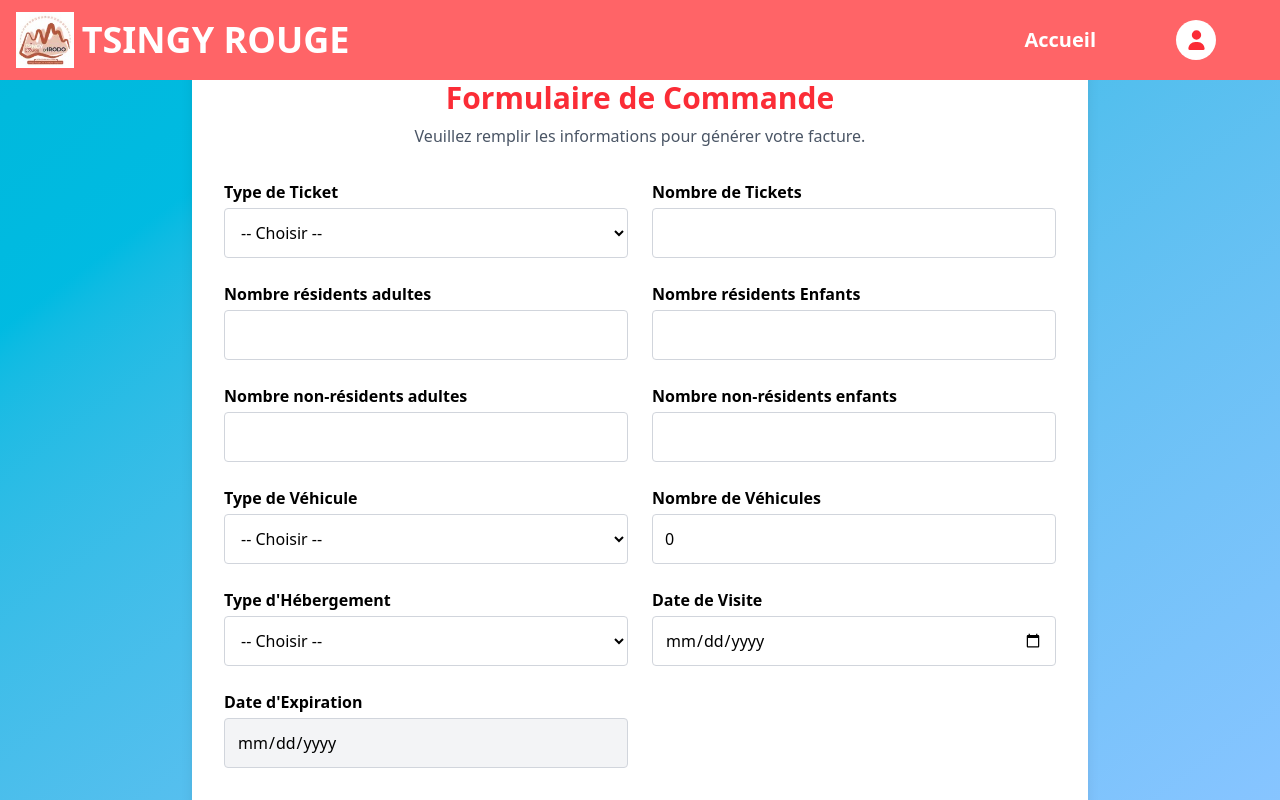
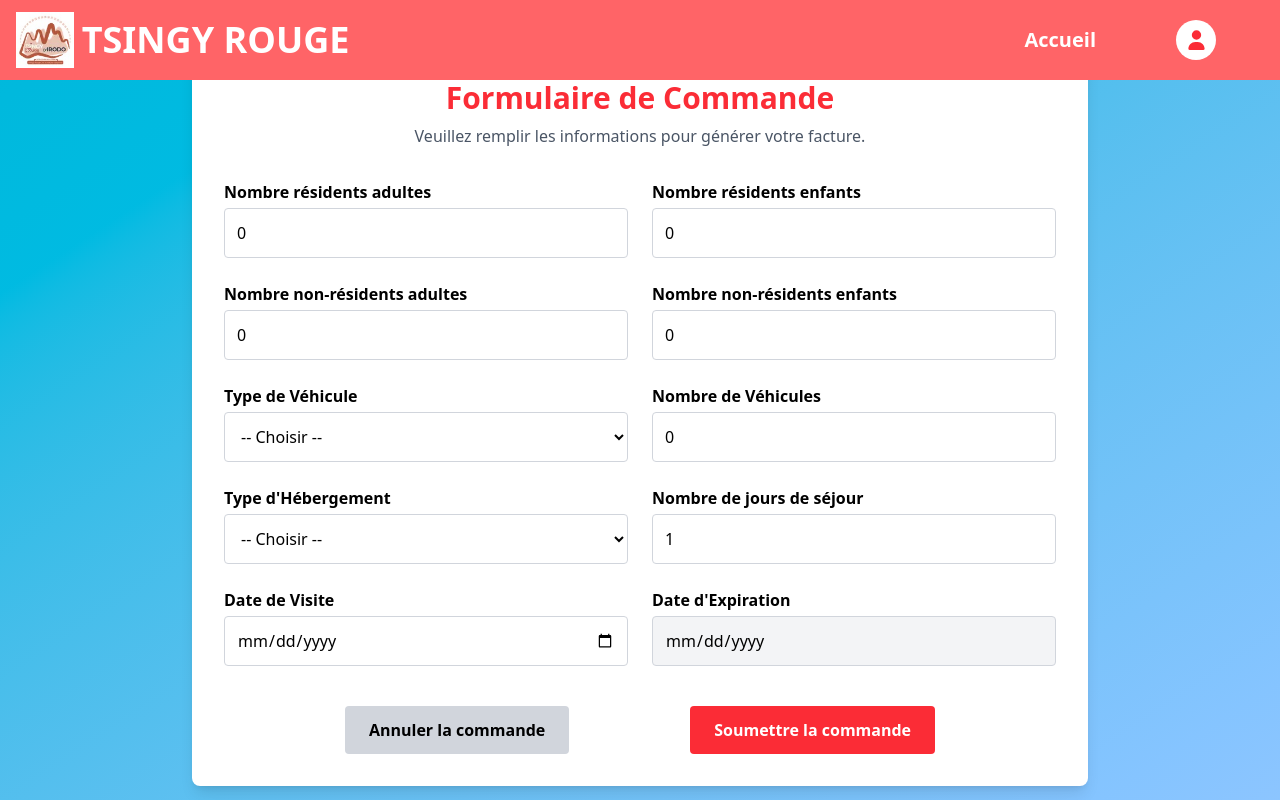
Before and after one commit to clevino512/red-tsingy, a React (Vite) app: page /valider-commandes in a window 1280 px wide. Shown: the top 800 px of the page. Built offline with nearby package versions, Linux system fonts and the light colour scheme.

Commit message:
Last commit

```diff
--- a/src/api/config.js
+++ b/src/api/config.js
@@ -1,2 +1,2 @@
-export const API_BASE_URL = "http://127.0.0.1:8000/api";
+export const API_BASE_URL = "http://localhost:8000/api";
 // export const API_BASE_URL = "http://redtsingy.msi2025a.net/api";
--- a/src/components/users/offres/EnvoyerCommandes.jsx
+++ b/src/components/users/offres/EnvoyerCommandes.jsx
@@ -7,18 +7,19 @@ export default function ValiderCommande({ data, onClose }) {
   const handleConfirm = async () => {
     try {
       const token = localStorage.getItem("token");
-      await axios.post(`${API_BASE_URL}/commande`, data, {
+      await axios.post(`${API_BASE_URL}/commande-tickets`,{ },
+        {
         headers: {
           Authorization: `Bearer ${token}`,
           Accept: "application/json",
         },
       });
-
+      console.log(data)
       alert("✅ Commande validée et envoyée !");
       onClose();
     } catch (error) {
       console.error("Erreur lors de la validation :", error);
-      alert("❌ Erreur lors de la validation de la commande");
+      alert(" Erreur lors de la validation de la commande");
     }
   };
 
--- a/src/components/users/offres/ValiderCommandes.jsx
+++ b/src/components/users/offres/ValiderCommandes.jsx
@@ -1,16 +1,16 @@
 import { useState, useEffect } from "react";
 import EnvoyerCommandes from "./EnvoyerCommandes";
-import {API_BASE_URL} from '../../../api/config'
+import { API_BASE_URL } from "../../../api/config";
 import axios from "axios";
 import NProgress from "nprogress";
 import "nprogress/nprogress.css";
 
 export default function Commande() {
   const [formData, setFormData] = useState({
-    number_resident_adulte: "",
-    number_non_resident_adulte: "",
-    number_resident_enfant:"",
-    number_non_resident_enfant:"",
+    number_resident_adulte: 0,
+    number_non_resident_adulte: 0,
+    number_resident_enfant: 0,
+    number_non_resident_enfant: 0,
     vehicule: "",
     vehiculeCount: 0,
     hebergement: "",
@@ -21,37 +21,38 @@ export default function Commande() {
   });
 
   const [popupVisible, setPopupVisible] = useState(false);
-  const [copiedData, setCopiedData] = useState(null); // ✅ données copiées
-const [test, setTest] = useState(null);
-useEffect(() => {
-    const fetchData = async () => {
-      const token = localStorage.getItem("token");
-      if (!token) return;
+  const [copiedData, setCopiedData] = useState(null);
+  const [test, setTest] = useState(null);
 
-      try {
-        NProgress.start(); // start progress bar
-        const response = await axios.get(`${API_BASE_URL}/commande-tickets`, {
-          headers: {
-            Authorization: `Bearer ${token}`,
-            Accept: "application/json",
-          },
-        });
+  // // 🔹 Récupération des tarifs depuis le backend
+  // useEffect(() => {
+  //   const fetchData = async () => {
+  //     const token = localStorage.getItem("token");
+  //     if (!token) return;
 
-        setTest(response.data); // on stocke les données dans le state
-        console.log("Prix tickets récupérés:", response.data);
-      } catch (err) {
-        console.error("Erreur lors de la récupération des prix:", err);
-      } finally {
-        NProgress.done(); // stop progress bar
-      }
-    };
+  //     try {
+  //       NProgress.start();
+  //       const response = await axios.get(`${API_BASE_URL}/commande-tickets`, {
+  //         headers: {
+  //           Authorization: `Bearer ${token}`,
+  //           Accept: "application/json",
+  //         },
+  //       });
 
-    fetchData();
-  }, []); // ne s'exécute qu'au montage
-console.log(test)
+  //       setTest(response.data);
+  //       console.log("Prix tickets récupérés:", response.data);
+  //     } catch (err) {
+  //       console.error("Erreur lors de la récupération des prix:", err);
+  //     } finally {
+  //       NProgress.done();
+  //     }
+  //   };
+
+  //   fetchData();
+  // }, []);
+
+  // 🔹 Calcul automatique de la date d’expiration (10 jours après la date d’entrée)
   useEffect(() => {
-
-
     if (formData.dateEntree) {
       const date = new Date(formData.dateEntree);
       date.setDate(date.getDate() + 10);
@@ -62,16 +63,16 @@ console.log(test)
     }
   }, [formData.dateEntree]);
 
+  // 🔹 Gestion des changements de champs
   const handleChange = (e) => {
     const { name, value } = e.target;
     const numericFields = [
-      "ticketCount",
-      "adultes",
-      "enfants",
-      "etrangers",
-      "nonEtrangers",
+      "number_resident_adulte",
+      "number_non_resident_adulte",
+      "number_resident_enfant",
+      "number_non_resident_enfant",
       "vehiculeCount",
-      "hebergementCount",
+      "number_sejour",
     ];
 
     const safeValue = numericFields.includes(name)
@@ -81,32 +82,71 @@ console.log(test)
     setFormData((prev) => ({ ...prev, [name]: safeValue }));
   };
 
-  const handleSubmit = (e) => {
+  // 🔹 Envoi de la commande
+  const handleSubmit = async (e) => {
     e.preventDefault();
 
-    const dataToCopy = { ...formData };
+    try {
+      const token = localStorage.getItem("token");
+      if (!token) {
+        alert("Vous devez être connecté pour passer une commande.");
+        return;
+      }
 
-    // ✅ copie des données pour la popup
-    setCopiedData(dataToCopy);
+        // ✅ Affiche les données dans la console
+        console.log("Token :", token);
+        console.log("Données de la commande à envoyer :", formData);
 
-    console.log(copiedData)
+      NProgress.start();
 
-    // ✅ ouvre popup sans envoyer encore
-    setPopupVisible(true);
+      const response = await axios.post(
+        `${API_BASE_URL}/commande-tickets`,
+        formData,
+        {
+          headers: {
+            Authorization: `Bearer ${token}`,
+            Accept: "application/json",
+          },
+        }
+      );
+
+      console.log("✅ Commande envoyée :", response.data);
+      alert("Votre commande a été envoyée avec succès !");
+
+      // Réinitialisation du formulaire
+      setFormData({
+        number_resident_adulte: 0,
+        number_non_resident_adulte: 0,
+        number_resident_enfant: 0,
+        number_non_resident_enfant: 0,
+        vehicule: "",
+        vehiculeCount: 0,
+        hebergement: "",
+        number_sejour: 1,
+        dateEntree: "",
+        dateExpiration: "",
+        prixTotal: 0,
+      });
+
+    } catch (err) {
+      console.error("❌ Erreur lors de l’envoi de la commande :", err);
+      alert("Erreur lors de l’envoi de votre commande. Réessayez.");
+    } finally {
+      NProgress.done();
+    }
   };
 
+  // 🔹 Annuler la commande
   const handleCancel = () => {
     setFormData({
-      ticketType: "",
-      ticketCount: 1,
-      adultes: 0,
-      enfants: 0,
-      etrangers: 0,
-      nonEtrangers: 0,
+      number_resident_adulte: 0,
+      number_non_resident_adulte: 0,
+      number_resident_enfant: 0,
+      number_non_resident_enfant: 0,
       vehicule: "",
       vehiculeCount: 0,
       hebergement: "",
-      hebergementCount: 1,
+      number_sejour: 1,
       dateEntree: "",
       dateExpiration: "",
       prixTotal: 0,
@@ -124,50 +164,33 @@ console.log(test)
           Veuillez remplir les informations pour générer votre facture.
         </p>
 
-           <form onSubmit={handleSubmit} className="grid grid-cols-1 md:grid-cols-2 gap-6">
-          {/* Tickets */}
-          <div>
-            <label className="block mb-1 font-semibold">Type de Ticket</label>
-            <select name="ticketType" value={formData.ticketType} onChange={handleChange}
-              className="border border-gray-300 p-3 rounded w-full">
-              <option value="">-- Choisir --</option>
-              <option value="Personnel">Personnel</option>
-              <option value="Groupe">Groupe</option>
-            </select>
-          </div>
-
-          <div>
-            <label className="block mb-1 font-semibold">Nombre de Tickets</label>
-            <input name="ticketCount" type="number" min="0" value={formData.ticketCount} onChange={handleChange}
-              className="border border-gray-300 p-3 rounded w-full" />
-          </div>
-
+        <form onSubmit={handleSubmit} className="grid grid-cols-1 md:grid-cols-2 gap-6">
           {/* Répartition */}
           <div>
             <label className="block mb-1 font-semibold">Nombre résidents adultes</label>
-            <input name="adultes" type="number" min="0" value={formData.adultes} onChange={handleChange}
+            <input name="number_resident_adulte" type="number" min="0" value={formData.number_resident_adulte} onChange={handleChange}
               className="border border-gray-300 p-3 rounded w-full" />
           </div>
 
           <div>
-            <label className="block mb-1 font-semibold">Nombre résidents Enfants</label>
-            <input name="enfants" type="number" min="0" value={formData.enfants} onChange={handleChange}
+            <label className="block mb-1 font-semibold">Nombre résidents enfants</label>
+            <input name="number_resident_enfant" type="number" min="0" value={formData.number_resident_enfant} onChange={handleChange}
               className="border border-gray-300 p-3 rounded w-full" />
           </div>
 
           <div>
             <label className="block mb-1 font-semibold">Nombre non-résidents adultes</label>
-            <input name="etrangers" type="number" min="0" value={formData.etrangers} onChange={handleChange}
+            <input name="number_non_resident_adulte" type="number" min="0" value={formData.number_non_resident_adulte} onChange={handleChange}
               className="border border-gray-300 p-3 rounded w-full" />
           </div>
 
           <div>
-            <label className="block mb-1 font-semibold">Nombre non-résidents enfants </label>
-            <input name="nonEtrangers" type="number" min="0" value={formData.nonEtrangers} onChange={handleChange}
+            <label className="block mb-1 font-semibold">Nombre non-résidents enfants</label>
+            <input name="number_non_resident_enfant" type="number" min="0" value={formData.number_non_resident_enfant} onChange={handleChange}
               className="border border-gray-300 p-3 rounded w-full" />
           </div>
 
-          {/* Parkings */}
+          {/* Véhicules */}
           <div>
             <label className="block mb-1 font-semibold">Type de Véhicule</label>
             <select name="vehicule" value={formData.vehicule} onChange={handleChange}
@@ -186,7 +209,7 @@ console.log(test)
               className="border border-gray-300 p-3 rounded w-full" />
           </div>
 
-          {/* Hébergements */}
+          {/* Hébergement */}
           <div>
             <label className="block mb-1 font-semibold">Type d'Hébergement</label>
             <select name="hebergement" value={formData.hebergement} onChange={handleChange}
@@ -195,6 +218,12 @@ console.log(test)
               <option value="Tente">Tente</option>
               <option value="Camping">Camping</option>
             </select>
+          </div>
+
+          <div>
+            <label className="block mb-1 font-semibold">Nombre de jours de séjour</label>
+            <input name="number_sejour" type="number" min="1" value={formData.number_sejour} onChange={handleChange}
+              className="border border-gray-300 p-3 rounded w-full" />
           </div>
 
           {/* Dates */}
@@ -211,9 +240,7 @@ console.log(test)
           </div>
         </form>
 
-          {/* 👉 tes champs inchangés
-        </form> */}
-
+        {/* Boutons */}
         <div className="mt-10 text-center flex justify-evenly">
           <button
             type="button"
@@ -232,10 +259,10 @@ console.log(test)
         </div>
       </div>
 
-      {/* ✅ Affichage de la popup avec données copiées */}
-      {popupVisible && (
-        <ValiderCommande data={copiedData} onClose={() => setPopupVisible(false)} />
-      )}
+      {/* Popup      {popupVisible && (
+        <EnvoyerCommandes data={copiedData} onClose={() => setPopupVisible(false)} />
+      )} */}
+
     </section>
   );
 }
```
Also changed, not shown: 1 other file (tests, documents, lock files or other folders).
